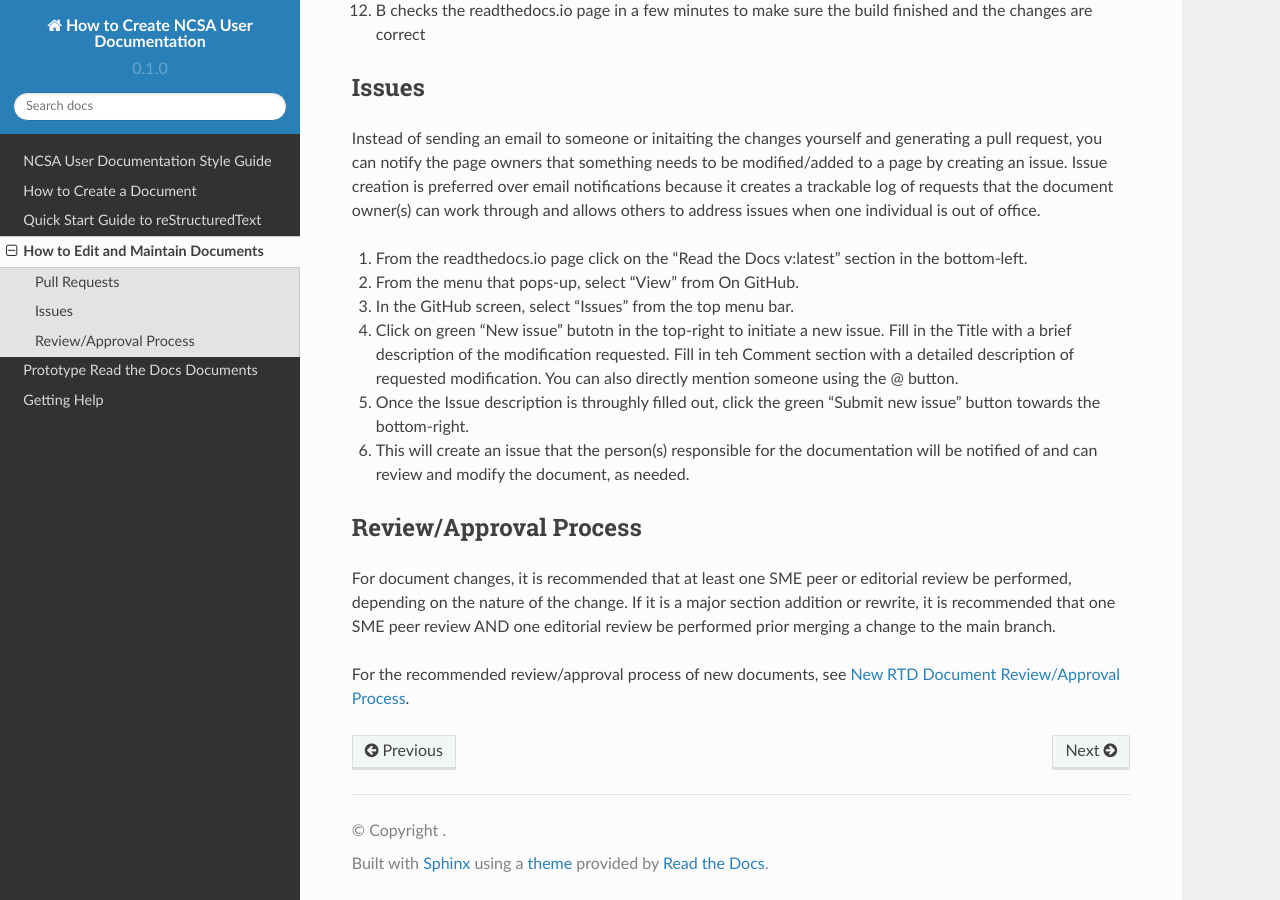
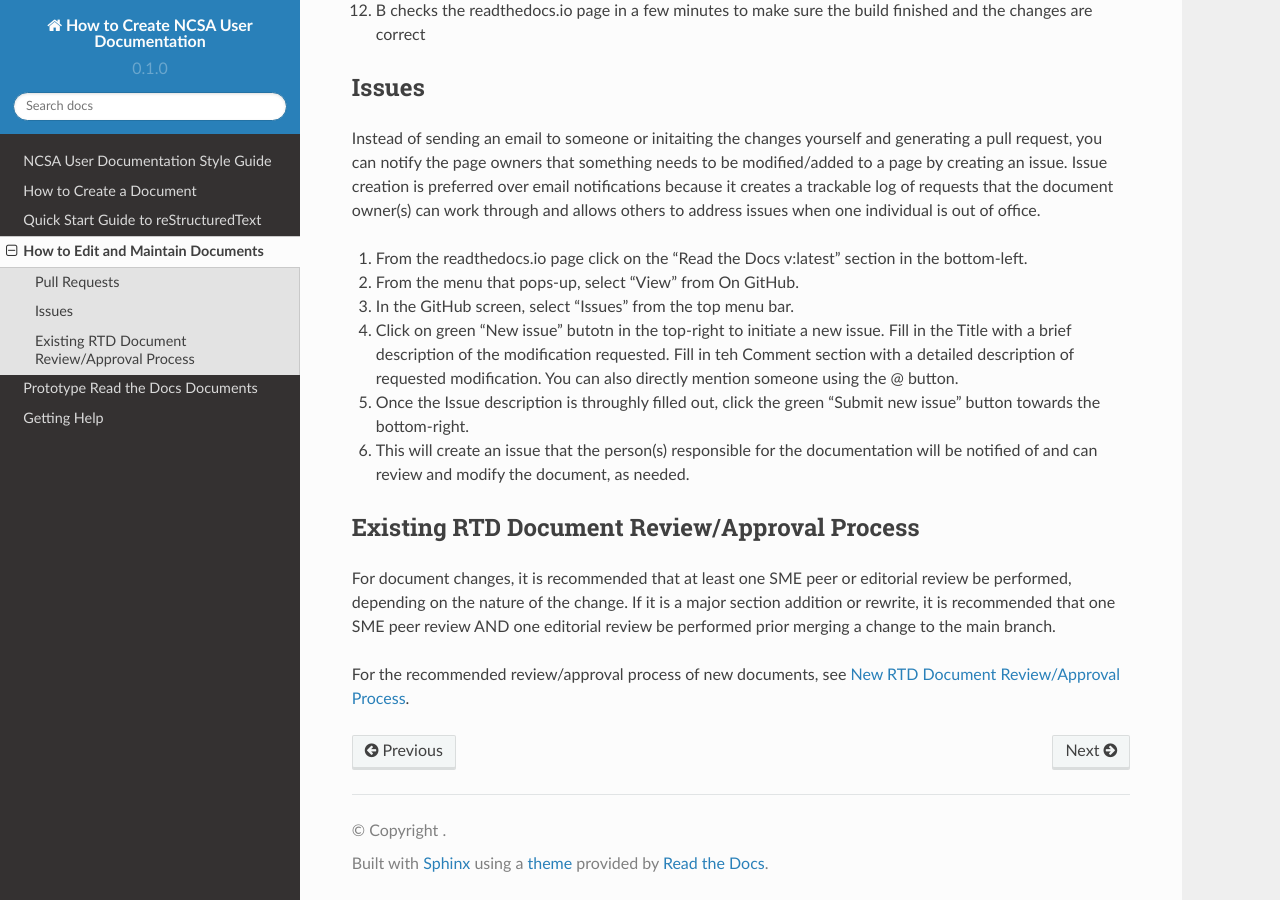
Before and after one commit to lhelms2/howto_rtd, a Sphinx documentation site: the page built from docs/source/maintain.rst, in a window 1280 px wide and 900 px high, scrolled down 1105 px. Built offline with Sphinx 7.4.7 and the Read the Docs theme 2.0.0, drawn with Linux system fonts in a browser that asks for light colours.

Commit message:
Update maintain.rst revised review/approval heading

```diff
--- a/docs/source/maintain.rst
+++ b/docs/source/maintain.rst
@@ -47,8 +47,8 @@ Instead of sending an email to someone or initaiting the changes yourself and ge
 
 .. _edit_review:
 
-Review/Approval Process
-------------------------
+Existing RTD Document Review/Approval Process
+----------------------------------------------
 
 For document changes, it is recommended that at least one SME peer or editorial review be performed, depending on the nature of the change. If it is a major section addition or rewrite, it is recommended that one SME peer review AND one editorial review be performed prior merging a change to the main branch.
 
```
